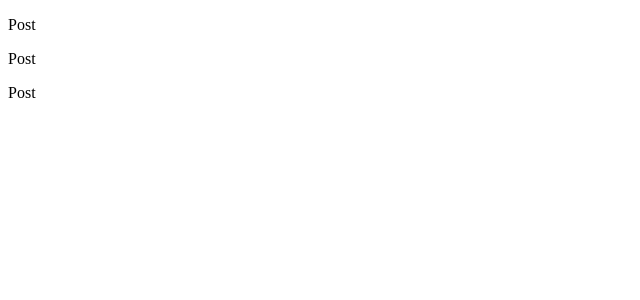
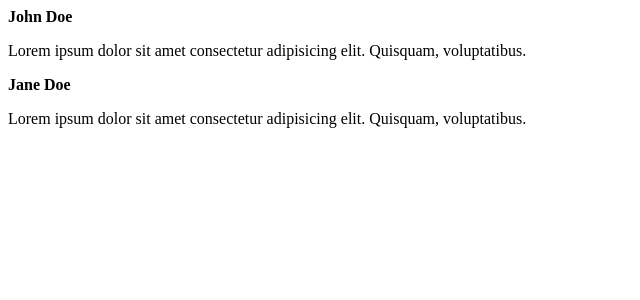
Before and after one commit to guilherme-m-correa/react-fundamentals, a React (Vite) app: page / in a window 1280 px wide. Shown: the top 300 px of the page, without its empty margins (0-640 px from the left). Built offline with nearby package versions, Linux system fonts and the light colour scheme; the HTML template or start-up script is replaced by a standard one.

Commit message:
chore: Add props to post component

```diff
--- a/src/App.tsx
+++ b/src/App.tsx
@@ -3,9 +3,14 @@
 function App() {
   return (
     <div>
-      <Post />
-      <Post />
-      <Post />
+      <Post
+        author="John Doe"
+        content="Lorem ipsum dolor sit amet consectetur adipisicing elit. Quisquam, voluptatibus."
+        />
+      <Post
+        author="Jane Doe"
+        content="Lorem ipsum dolor sit amet consectetur adipisicing elit. Quisquam, voluptatibus."
+      />
     </div>
   )
 }
--- a/src/Post.tsx
+++ b/src/Post.tsx
@@ -1,8 +1,15 @@
-function Post() {
+interface PostProps {
+  author: string
+  content: string
+}
+
+
+function Post(props: PostProps) {
   return (
-    <p>
-      Post
-    </p>
+    <div>
+      <strong>{props.author}</strong>
+      <p>{props.content}</p>
+    </div>
   )
 }
 
```
